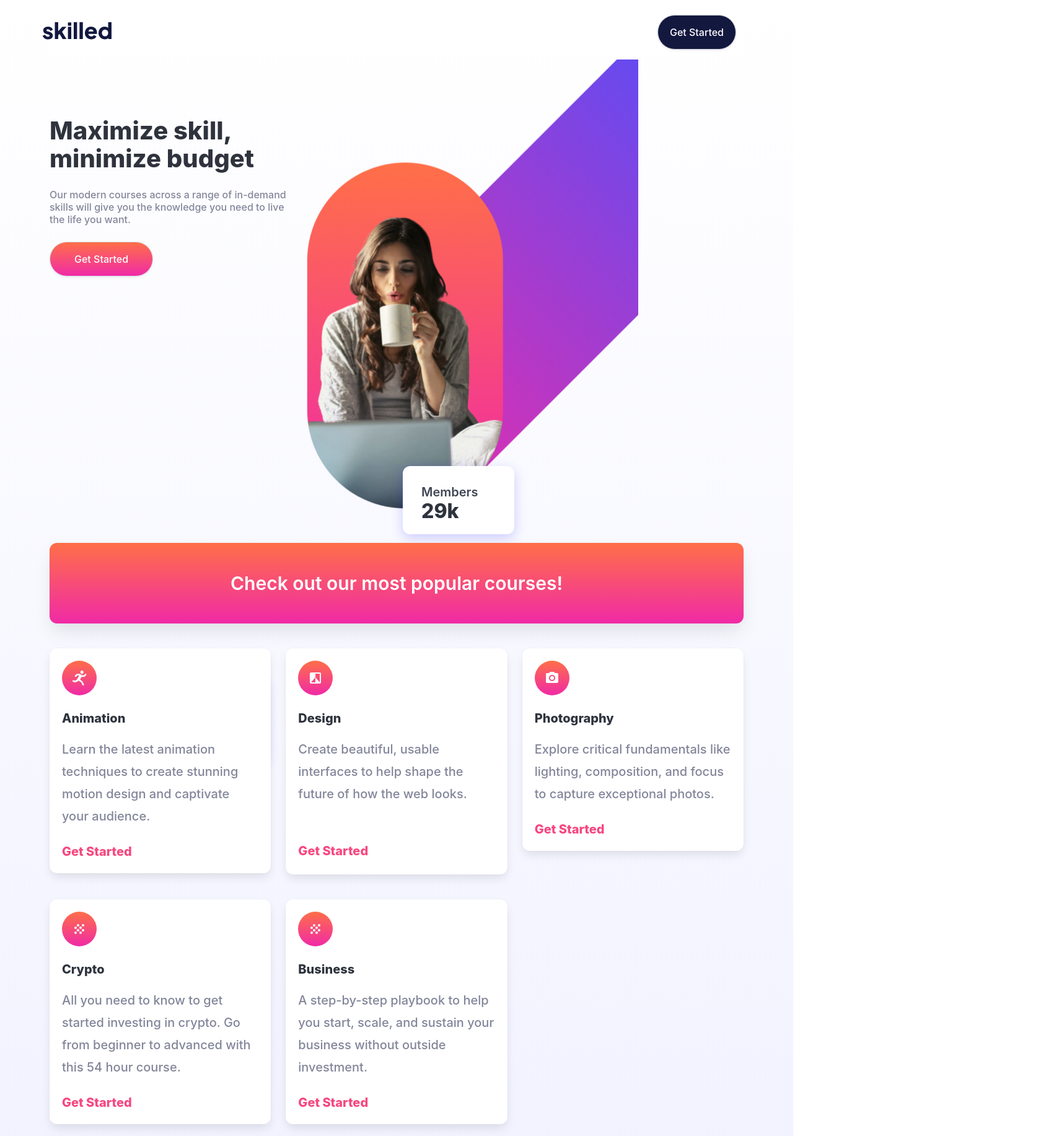
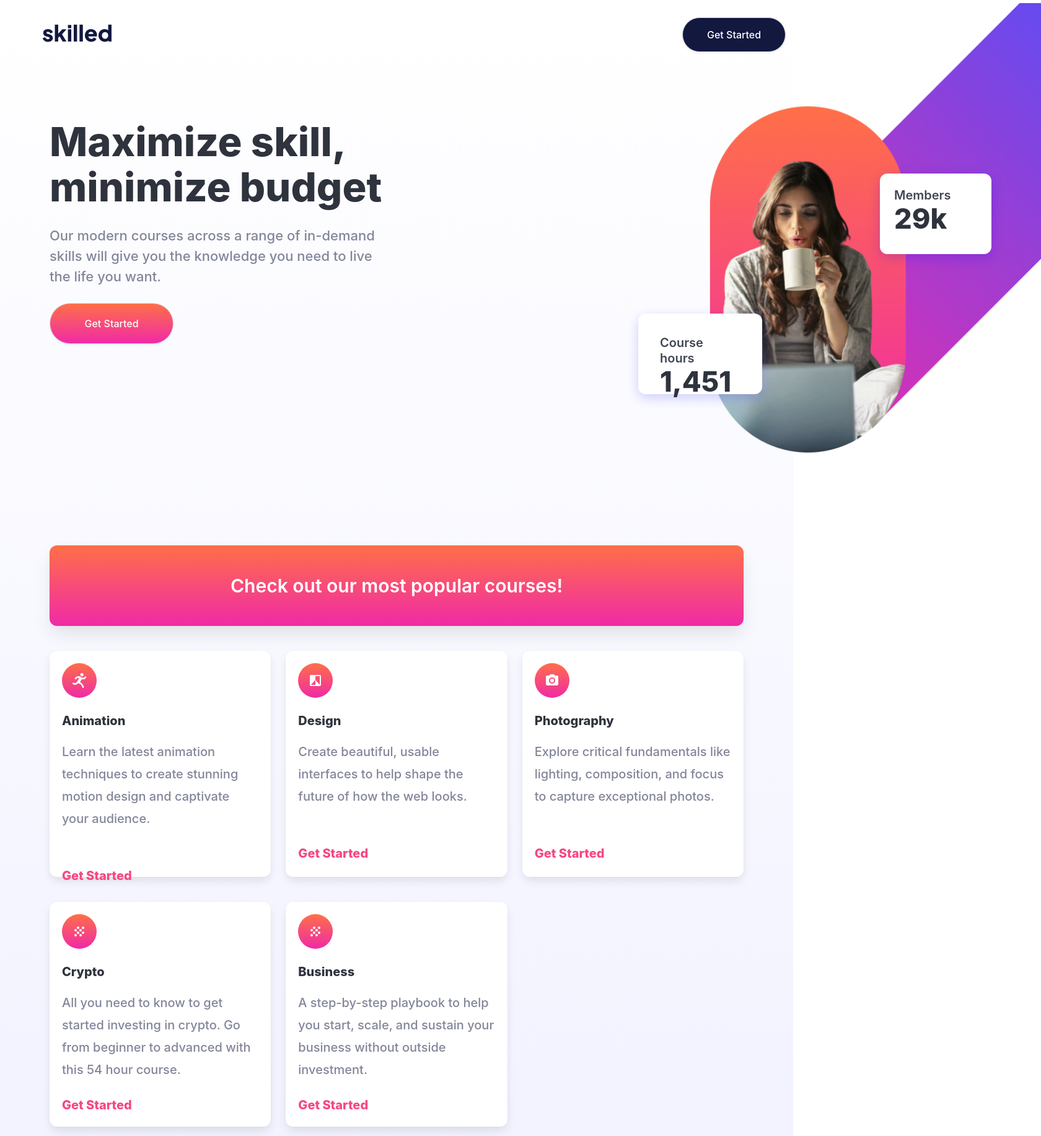
Before and after one commit to PabloPardos99/Proyectos-CSS, a website built with Vite: page proyecto-6-responsive/index.html in a window 1280 px wide. Shown: the top 1833 px of the page at 62% size, 1680 px wide, since content can reach past the window. Built offline with nearby package versions, Linux system fonts and the light colour scheme; a web font is replaced by a local one.

Commit message:
Subiendo proyecto competado

```diff
--- a/proyecto-6-responsive/index.html
+++ b/proyecto-6-responsive/index.html
@@ -57,15 +57,16 @@
         <div class="image-box">
           <img src="img/hero-image-responsive.png" alt="" class="image-hero is-hidden-tablet">
           <img src="img/hero-image.png" alt="" class="image-hero-tablet is-hidden-mobile">
+          <img src="img/hero-image-desktop.png" alt="" class="image-hero-desktop is-hidden-desktop">
           <div class="cards">
             <div class="card-1 card">
               <p class="card-subtitle subtitle">Course hours</p>
-              <h2 class="title">1,451</h2>
+              <h2 class="number-card title">1,451</h2>
             </div>
 
             <div class="card-2 card">
               <p class="card-subtitle subtitle">Members</p>
-              <h2 class="title">29k</h2>
+              <h2 class="number-card title">29k</h2>
             </div>
           </div>
         </div>
@@ -151,7 +152,7 @@
 
   <footer class="footer py-3 has-text-centered">
     <div class="footer-container container is-flex is-align-items-center is-justify-content-space-between">
-      <img src="img/logo-brand-white.svg" alt="">
+      <img src="img/logo-brand-white.svg" alt="" class="logo-footer">
       <div>
         <a href="#" class="button-footer button is-rounded">
           <p class="text-button">Get Started</p>
--- a/proyecto-6-responsive/src/style.css
+++ b/proyecto-6-responsive/src/style.css
@@ -333,40 +333,189 @@ body {
 }
 
 /* DESKTOP */
+
 @media (min-width: 1024px) {
-  .image-hero {
+
+  .header {
+    padding-top: 20px;
+    padding-bottom: 20px;
+  }
+
+  .image-hero-tablet {
     position: relative;
-    width: 500px;
+    left: 1000px;
+    bottom: 550px;
+    width: 600px;
     flex-direction: row;
     justify-content: center;
     align-items: flex-start;
     gap: 20px;
-    /* left: 200px; */
   }
+
+  .button-navbar {
+    position: relative;
+    left: 80px;
+    background-color: var(--black);
+    color: var(--white);
+    width: 350px;
+    max-width: 167px;
+    height: 56px;
+  }
+
+  .titulo {
+    width: 550px;
+    margin-top: 80px;
+    font-weight: 800;
+    font-size: 65px;
+  }
+
+  .subtitulo {
+    width: 545px;
+    margin-top: 26px;
+    font-weight: 500;
+    font-size: 22px;
+    line-height: 1.5;
+    color: var(--gray);
+  }
+
 
   .card-1 {
     position: relative;
-    width: 250px;
+    left: 930px;
+    bottom: 880px;
+    padding: 35px;
+    width: 200px;
+    height: 130px;
     margin-top: 0;
-    left: 80px;
-    padding: 40px;
-    bottom: 200px;
-    transform: translateY(10%);
   }
 
   .card-2 {
     position: relative;
     width: 180px;
-    bottom: 700px;
-    left: 550px;
-    padding: 30px;
-    transform: translateY(10%);
+    height: 130px;
+    bottom: 1260px;
+    left: 1320px;
+    padding: 23px;
   }
 
   .card-subtitle {
     font-size: 20px;
     font-weight: 600;
+
   }
+
+  .number-card {
+   font-size: 45px;
+  }
+
+  .btton {
+    width: 380px;
+    max-width: 200px;
+    height: 66px;
+    background: var(--gradient-pink-orange);
+    color: var(--white);
+  }
+
+  /* Products Section */
+
+  .info_card {
+    background: var(--gradient-pink-orange);
+    height: 130px;
+    align-content: center;
+    text-align: center;
+    color: var(--white);
+    font-weight: 600;
+    font-size: 30px;
+  }
+
+  /* Products Cards */
+
+  .cards {
+    margin-top: 16px;
+    padding: 20px;
+  }
+
+  .title-card {
+    font-size: 20px;
+    font-weight: 800;
+    margin-top: 20px;
+  }
+
+  .subtitle-card {
+    font-weight: 500;
+    font-size: 20px;
+    color: var(--gray);
+    margin-top: 20px;
+    line-height: 1.8;
+  }
+
+  /* Ajuste de la tarjeta de design */
+  .design-card {
+    width: auto;
+    height: 365px;
+  }
+
+  .design-card .card-text-link {
+    position: relative;
+    top: 35px;
+  }
+
+  .card-text-link {
+    font-weight: 800;
+    font-size: 20px;
+    color: var(--pink);
+  }
+
+  /* Ajuste de la tarjeta animation */
+  .animation-card {
+    height: 365px;
+  }
+
+  .animation-card .card-text-link {
+    position: relative;
+    top: 35px;
+  }
+
+  /* Ajuste de photography */
+  .photography-card {
+    height: 365px;
+  }
+
+  .photography-card .card-text-link {
+    position: relative;
+    top: 35px;
+  }
+
+  /* Footer */
+
+  .footer {
+    height: 120px;
+    background-color: var(--black);
+    padding: 30px;
+  }
+
+  .footer-container {
+    position: relative;
+    top: 30px;
+  }
+
+  .logo-footer {
+    width: 150px;
+  }
+
+  .logo-brand {
+    position: relative;
+    color: var(--white);
+  }
+
+
+  .button-footer {
+    background: var(--gradient-pink-blue);
+    color: var(--white);
+    width: 220px;
+    height: 6px;
+  }
+
 }
 
 /* Footer */
```
Also changed, not shown: proyecto-6-responsive/img/hero-image-desktop.png (added). Lines whose indentation alone changed are shown as unchanged.
